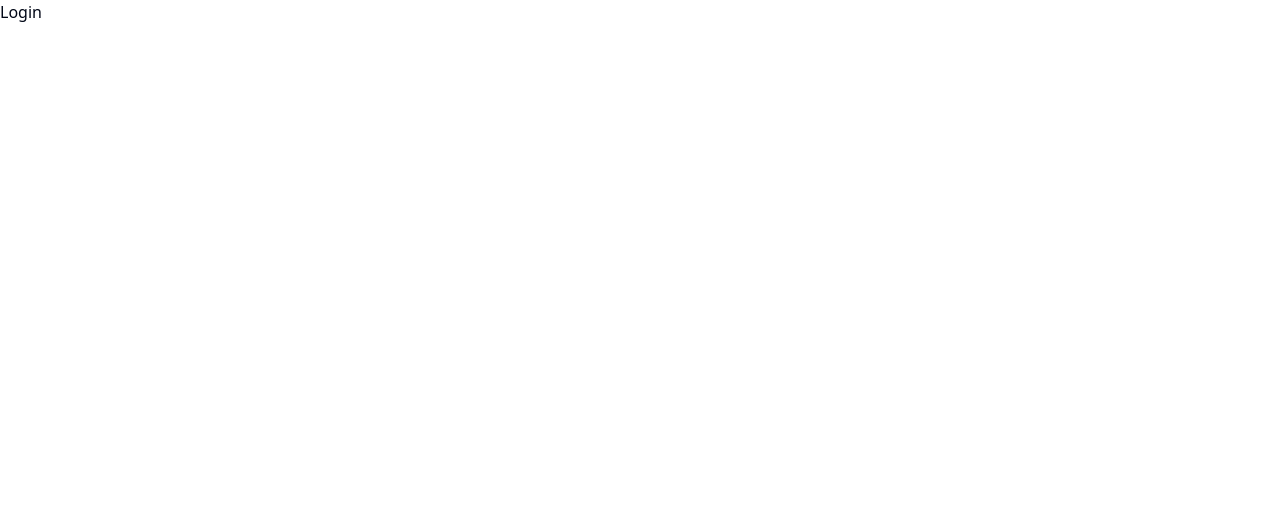
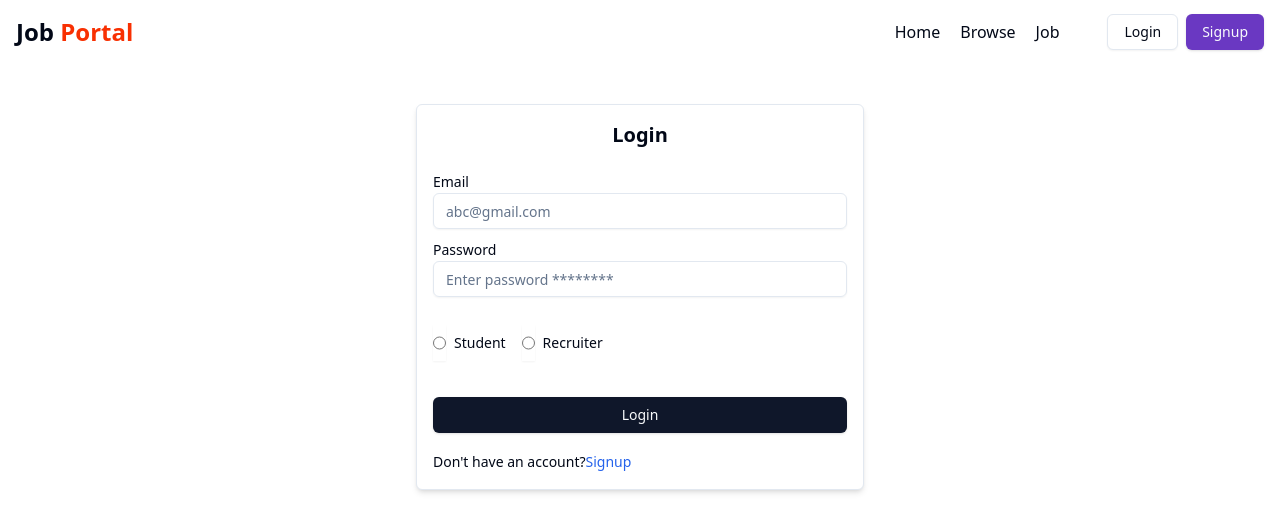
Before and after one commit to Shashiprakashji/Job-Portal, a React (Vite) app in the folder Frontend/: page /login in a window 1280 px wide. Shown: the top 532 px of the page. Built offline with nearby package versions, Linux system fonts and the light colour scheme.

Commit message:
login signup structure done

```diff
--- a/Frontend/src/components/auth/Login.jsx
+++ b/Frontend/src/components/auth/Login.jsx
@@ -1,7 +1,98 @@
-import React from "react";
+import React, { useState } from "react";
+import Navbar from "../shared/Navbar";
+import { Label } from "../ui/label";
+import { Input } from "../ui/input";
+import { RadioGroup } from "../ui/radio-group";
+import { Button } from "../ui/button";
+import { Link } from "react-router-dom";
 
 const Login = () => {
-  return <div>Login</div>;
+  const [input, setInput] = useState({
+    email: "",
+
+    password: "",
+    role: "",
+  });
+  const changeEventHandler = (e) => {
+    setInput({ ...input, [e.target.name]: e.target.value });
+  };
+
+  const submitHandler = async (e) => {
+    e.preventDefault();
+    console.log(input);
+  };
+  return (
+    <>
+      <div>
+        <Navbar />
+        <div className="flex justify-center items-center max-x-7xl mx-auto">
+          <form
+            onSubmit={submitHandler}
+            className="w-1/2 border border-grey-200 rounded-md p-4 my-10"
+          >
+            <h1 className="font-bold text-xl mb-5">Login</h1>
+
+            <div className="my-2">
+              <Label>Email</Label>
+              <Input
+                type="email"
+                value={input.email}
+                name="email"
+                onChange={changeEventHandler}
+                placeholder="abc@gmail.com"
+              />
+            </div>
+
+            <div className="my-2">
+              <Label>Password</Label>
+              <Input
+                type="text"
+                value={input.password}
+                name="password"
+                onChange={changeEventHandler}
+                placeholder="Enter password ********"
+              />
+            </div>
+            <div className="flex items-center justify-between">
+              <RadioGroup className="flex items-center gap-4 my-5">
+                <div className="flex items-center space-x-2">
+                  <Input
+                    type="radio"
+                    name="role"
+                    value="student"
+                    checked={input.role === "student"}
+                    onChange={changeEventHandler}
+                    className="cursor-pointer"
+                  />{" "}
+                  <Label htmlFor="r1">Student</Label>
+                </div>
+                <div className="flex items-center space-x-2">
+                  <Input
+                    type="radio"
+                    name="role"
+                    value="recruiter"
+                    checked={input.role === "recruiter"}
+                    onChange={changeEventHandler}
+                    className="cursor-pointer"
+                  />{" "}
+                  <Label htmlFor="r2">Recruiter</Label>
+                </div>
+              </RadioGroup>
+            </div>
+            <Button type="submit" className="w-full my-4">
+              Login
+            </Button>
+            <span className="text-sm">
+              Don't have an account?
+              <Link to="/signup" className="text-blue-600">
+                Signup
+              </Link>
+            </span>
+          </form>
+        </div>
+      </div>
+    </>
+  );
 };
 
 export default Login;
--- a/Frontend/src/components/auth/Signup.jsx
+++ b/Frontend/src/components/auth/Signup.jsx
@@ -1,35 +1,79 @@
-import React from "react";
+import React, { useState } from "react";
 import Navbar from "../shared/Navbar";
 import { Label } from "../ui/label";
 import { Input } from "../ui/input";
 import { RadioGroup, RadioGroupItem } from "../ui/radio-group";
+import { Button } from "../ui/button";
+import { Link } from "react-router-dom";
 
 const Signup = () => {
+  const [input, setInput] = useState({
+    fullName: "",
+    email: "",
+    phoneNumber: "",
+    password: "",
+    role: "",
+    file: "",
+  });
+  const changeEventHandler = (e) => {
+    setInput({ ...input, [e.target.name]: e.target.value });
+  };
+  const changeFileHandler = (e) => {
+    setInput({ ...input, file: e.target.files[0] });
+  };
+  const submitHandler = async (e) => {
+    e.preventDefault();
+    console.log(input);
+  };
   return (
     <>
       <div>
         <Navbar />
         <div className="flex justify-center items-center max-x-7xl mx-auto">
           <form
-            action=""
+            onSubmit={submitHandler}
             className="w-1/2 border border-grey-200 rounded-md p-4 my-10"
           >
             <h1 className="font-bold text-xl mb-5">Sign Up</h1>
             <div className="my-2">
               <Label>Full Name</Label>
-              <Input type="text" placeholder="Enter your full name" />
+              <Input
+                type="text"
+                value={input.fullName}
+                name="fullName"
+                onChange={changeEventHandler}
+                placeholder="Enter your full name"
+              />
             </div>
             <div className="my-2">
               <Label>Email</Label>
-              <Input type="email" placeholder="abc@gmail.com" />
+              <Input
+                type="email"
+                value={input.email}
+                name="email"
+                onChange={changeEventHandler}
+                placeholder="abc@gmail.com"
+              />
             </div>
             <div className="my-2">
               <Label>Phone Number</Label>
-              <Input type="number" placeholder="1234567890" />
+              <Input
+                type="text"
+                value={input.phoneNumber}
+                name="phoneNumber"
+                onChange={changeEventHandler}
+                placeholder="1234567890"
+              />
             </div>
             <div className="my-2">
               <Label>Password</Label>
-              <Input type="number" placeholder="Enter password ********" />
+              <Input
+                type="text"
+                value={input.password}
+                name="password"
+                onChange={changeEventHandler}
+                placeholder="Enter password ********"
+              />
             </div>
             <div className="flex items-center justify-between">
               <RadioGroup className="flex items-center gap-4 my-5">
@@ -38,6 +82,8 @@
                     type="radio"
                     name="role"
                     value="student"
+                    checked={input.role === "student"}
+                    onChange={changeEventHandler}
                     className="cursor-pointer"
                   />{" "}
                   <Label htmlFor="r1">Student</Label>
@@ -47,12 +93,32 @@
                     type="radio"
                     name="role"
                     value="recruiter"
+                    checked={input.role === "recruiter"}
+                    onChange={changeEventHandler}
                     className="cursor-pointer"
                   />{" "}
                   <Label htmlFor="r2">Recruiter</Label>
                 </div>
               </RadioGroup>
+              <div className="flex items-center gap-2">
+                <Label>Profile</Label>
+                <Input
+                  accept="image/*"
+                  type="file"
+                  onChange={changeFileHandler}
+                  className="cursor-pointer"
+                />
+              </div>
             </div>
+            <Button type="submit" className="w-full my-4">
+              Signup
+            </Button>
+            <span className="text-sm">
+              Already have an account?
+              <Link to="/login" className="text-blue-600">
+                Login
+              </Link>
+            </span>
           </form>
         </div>
       </div>
```
